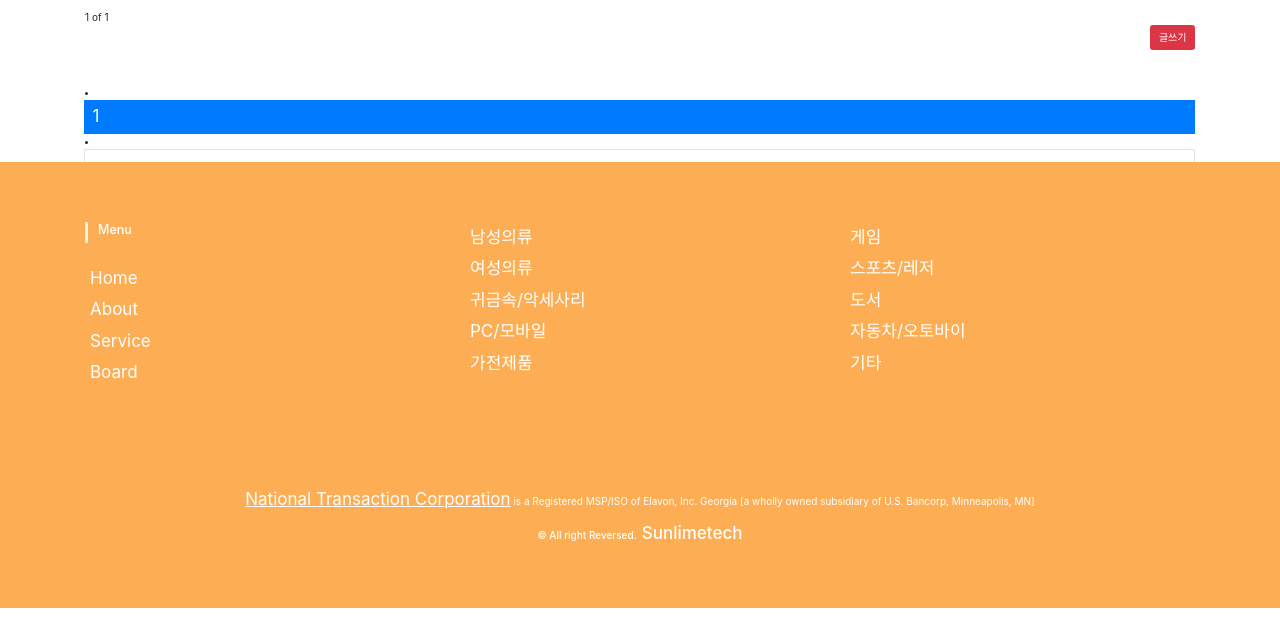
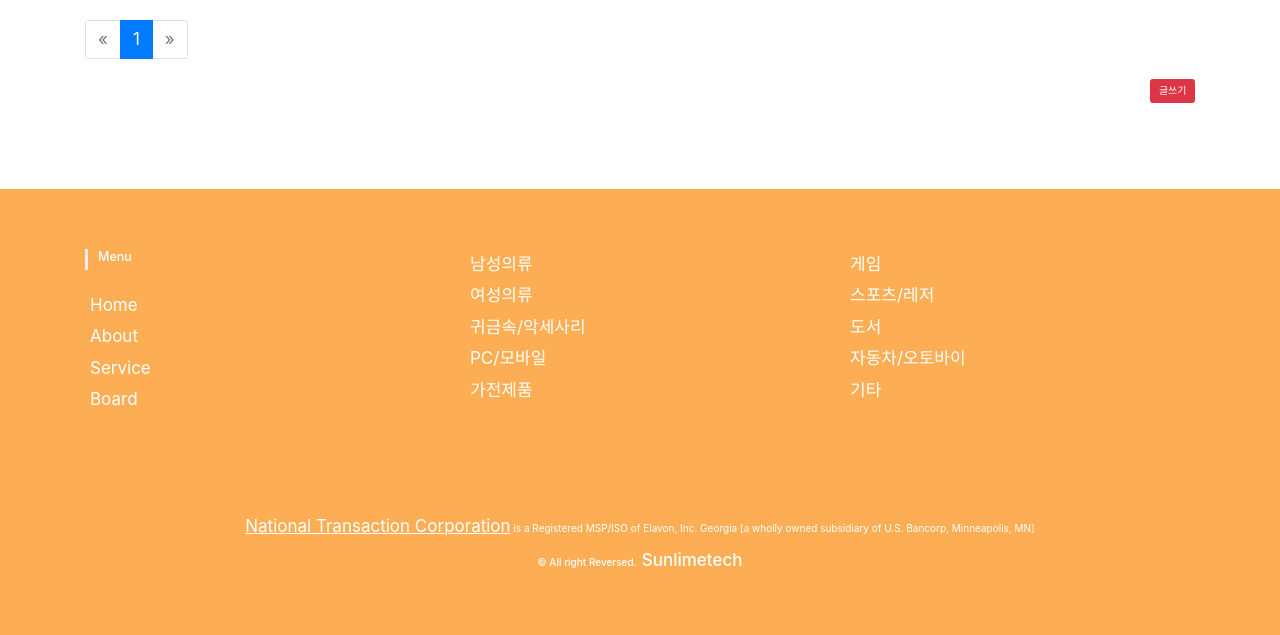
Before and after one commit to seung-gyu-kim/LikeLion_GASILI_Project, a Django app: page /board/ in a window 1280 px wide. Shown: the part 400-1035 px from the top of the page. Before the commit the page ends 1008 px from the top, so only its background shows below. Run offline with Django 3.2, Linux system fonts and the light colour scheme; data that the repository does not hold is empty; some libraries are stand-ins or nearby versions; some web fonts are replaced.

Commit message:
fis all error

```diff
--- a/board/templates/board.html
+++ b/board/templates/board.html
@@ -32,30 +32,24 @@
         </table>
     </div>
 
-    <div >
-        <div >
+    <div>
+        <div>
+            <nav aria-label="Page navigation example">
+                <ul class="pagination">
                     {%if posts.has_previous%}
-                <a href="?page=1">First</a>
-                <a href="?page={{posts.previous_page_number}}">Previous</a>
+                    <li class="page-item">
+                        <a class="page-link" href="?page={{posts.previous_page_number}}" aria-label="Previous">
+                            <span aria-hidden="true">&laquo;</span>
+                        </a>
+                    </li>
+                    {% else %}
+                    <li class="page-item disabled">
+                        <a class="page-link" href="" aria-label="Previous">
+                            <span aria-disabled="true">&laquo;</span>
+                        </a>
+                    </li>
+
                     {%endif%}
-
-                <span>{{posts.number}}</span>
-                <span>of</span>
-                <span>{{posts.paginator.num_pages}}</span>
-
-                {%if posts.has_next%}
-                <a href="?page={{posts.next_page_number}}">Next</a>
-                <a href="?page={{posts.paginator.num_pages}}">Last</a>
-                {%endif%}
-        </div>
-
-        {% if user.is_authenticated %}
-        <a href = "{% url 'board_new' %}"><button type="button" class="btn btn-danger" style="float: right;">글쓰기</button></a>
-        {% else %}
-        <button type="button" onclick="alert('로그인을 해주세요'); location.replace('../accounts/login/');"   class="btn btn-danger" style="float: right;">글쓰기</button>
-        {% endif %}
-        <div style="margin-bottom:60px;"></div>
-        </div>
 
 
                     {% for i in p_range %}
@@ -84,11 +78,15 @@
             </nav>
         </div>
         {% if user.is_authenticated %}
-                <a href = "{% url 'board_new' %}"><button type="button" class="btn btn-danger" style="float: right;">글쓰기</button></a>
+        <a href="{% url 'board_new' %}"><button type="button" class="btn btn-danger"
+                style="float: right;">글쓰기</button></a>
         {% else %}
-                <button type="button" onclick="alert('로그인을 해주세요'); location.replace('../accounts/login/');"   class="btn btn-danger" style="float: right;">글쓰기</button>
+        <button type="button" onclick="alert('로그인을 해주세요'); location.replace('../accounts/login/');"
+            class="btn btn-danger" style="float: right;">글쓰기</button>
         {% endif %}
     </div>
 
+    <div style="margin-bottom: 150px;"></div>
+
 </div>
 {% endblock %}
```
Also changed, not shown: board/templates/test.html (+4 -11 lines). Lines whose indentation alone changed are shown as unchanged.
